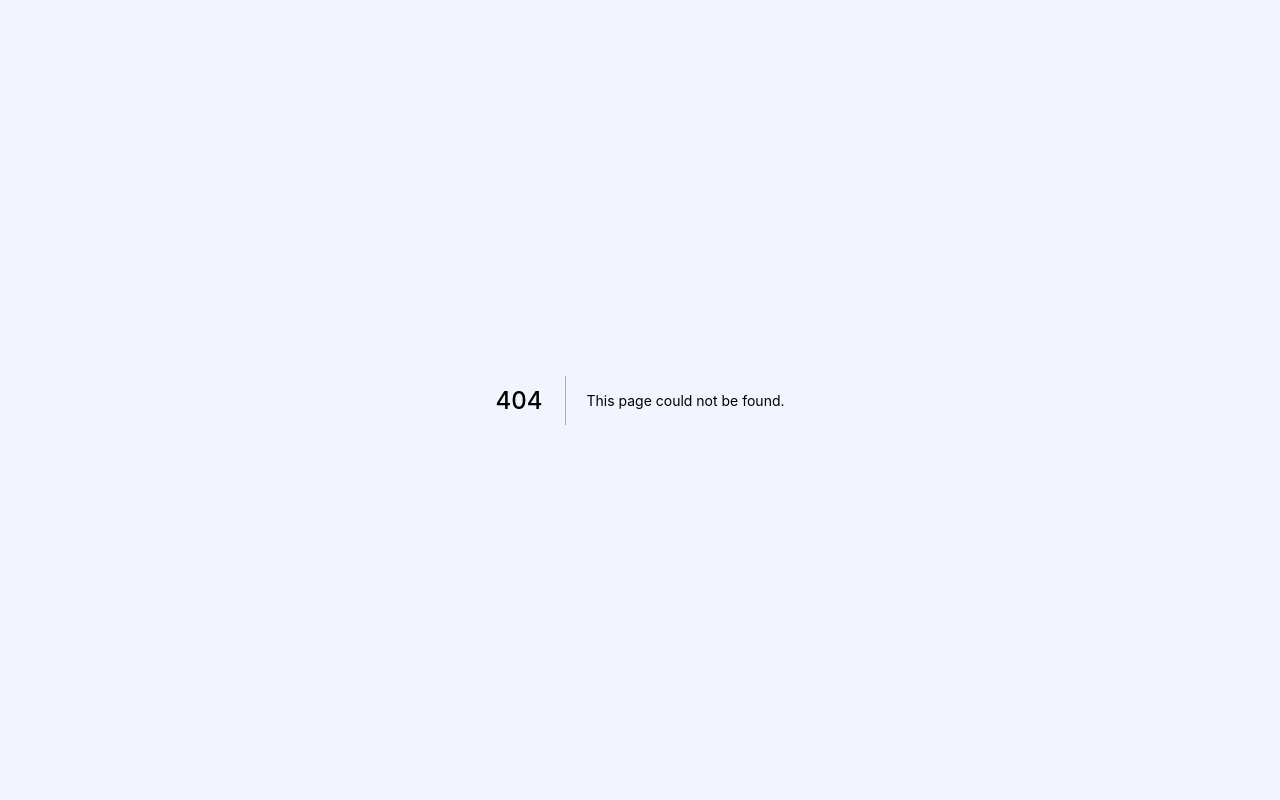
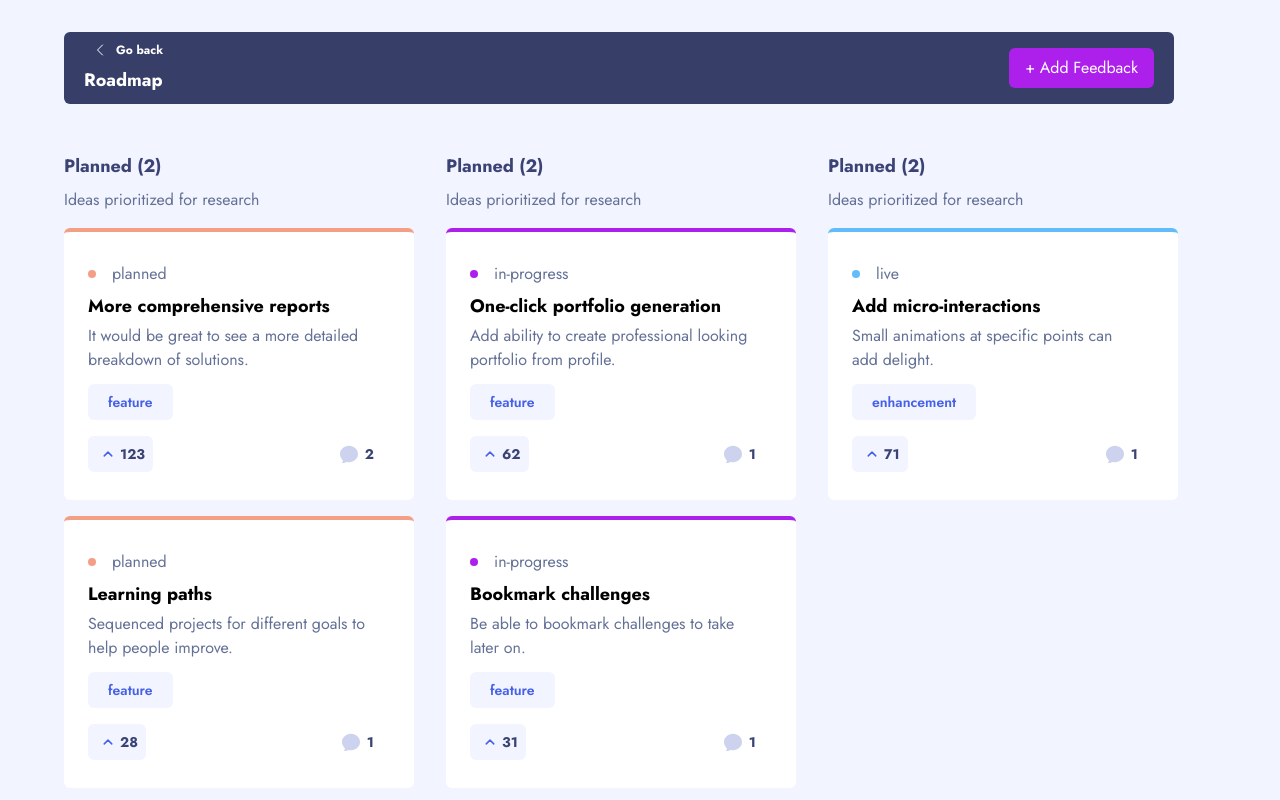
Before and after one commit to Maestro2496/feedback-app, a Next.js app: page /roadmap in a window 1280 px wide. Before the commit this address had no page. Shown: the top 800 px of the page. Built offline with nearby package versions, Linux system fonts and the light colour scheme.

Commit message:
Interactivity upvote

```diff
--- a/components/feedbacks/index.tsx
+++ b/components/feedbacks/index.tsx
@@ -6,7 +6,7 @@ import {useRouter} from "next/router";
 import Link from "next/link";
 import {Formik, Form, Field} from "formik";
 import {useDispatch} from "react-redux";
-import {replyToComment} from "../../store/features/productRequests";
+import {addComment, replyToComment} from "../../store/features/productRequests";
 import data from "../../data.json";
 import {useAppDispatch} from "../../store/hooks";
 type Reply = {
@@ -120,10 +120,24 @@ const Reply = ({
     </div>
   );
 };
-const CommentWithoutReply = ({comment, feedBackId}: {comment: Comment; feedBackId: number}) => {
+const CommentWithoutReply = ({
+  comment,
+  feedBackId,
+  lastElement,
+}: {
+  comment: Comment;
+  feedBackId: number;
+  lastElement: boolean;
+}) => {
   const [showReplyBox, setShowReplyBox] = useState(false);
+  const dispatch = useAppDispatch();
   return (
-    <div className="flex space-x-6  px-2 py-6  border-b border-b-gray-300">
+    <div
+      className={clsx(
+        "flex space-x-6  px-2 py-6 w-full",
+        !lastElement && " border-b border-b-gray-300 "
+      )}
+    >
       <div className="flex flex-col items-center space-y-6 ">
         <div className="w-fit h-fit">
           <Image
@@ -151,17 +165,40 @@ const CommentWithoutReply = ({comment, feedBackId}: {comment: Comment; feedBackI
         </div>
         <div className="w-full ">
           <p className="text-medium-grey">{comment.content}</p>
-          <div
+          <Formik
+            initialValues={{content: ""}}
+            onSubmit={(values) => {
+              dispatch(
+                replyToComment({
+                  feedBackId,
+                  commentId: comment.id,
+                  content: values.content,
+                  replyingTo: comment.user.name,
+                  user: data.currentUser,
+                })
+              );
+              setShowReplyBox(false);
+            }}
+          >
+            <Form
               className={clsx(
                 "justify-between w-full mt-6 transform transition-all duration-300 ",
                 showReplyBox ? "flex" : "hidden"
               )}
             >
-            <textarea className="w-[80%] h-[5rem] bg-very-light-blue rounded-md focus:outline-none p-4" />
-            <button className="h-1/2 bg-simple-purple text-white py-2 px-3 rounded-md">
+              <Field
+                name="content"
+                component="textarea"
+                className="w-[80%] h-[5rem] bg-very-light-blue rounded-md focus:outline-none p-4"
+              />
+              <button
+                type="submit"
+                className="h-1/2 bg-simple-purple text-white py-2 px-3 rounded-md"
+              >
                 Post Reply
               </button>
-          </div>
+            </Form>
+          </Formik>
         </div>
       </div>
     </div>
@@ -173,7 +210,7 @@ const CommentWithReply = ({comment, feedBackId}: {comment: Comment; feedBackId:
   const [height, setHeight] = useState(0);
 
   return (
-    <div className="flex space-x-6 mt-4  p-2  ">
+    <div className="flex space-x-6 mt-4  p-2 w-full ">
       <div className="flex flex-col items-center space-y-6 ">
         <div className="w-fit h-fit">
           <Image
@@ -192,7 +229,7 @@ const CommentWithReply = ({comment, feedBackId}: {comment: Comment; feedBackId:
           className=" bg-gray-300 rounded-md  w-[1px]"
         />
       </div>
-      <div className="flex flex-col space-y-4 justify-center items-center">
+      <div className="flex flex-col space-y-4 justify-center items-center w-[90%]">
         <div className="flex justify-between items-center w-full">
           <div>
             <h2 className="text-slate-blue font-bold">{comment.user.name}</h2>
@@ -205,7 +242,7 @@ const CommentWithReply = ({comment, feedBackId}: {comment: Comment; feedBackId:
             Reply
           </button>
         </div>
-        <div>
+        <div className="w-full">
           <p className="text-medium-grey">{comment.content}</p>
           <Formik
             initialValues={{content: ""}}
@@ -246,10 +283,11 @@ const CommentWithReply = ({comment, feedBackId}: {comment: Comment; feedBackId:
             ref={(e) => {
               if (e) setHeight(e.getBoundingClientRect().height);
             }}
+            className="w-[112%] "
           >
             {comment.replies.map((reply) => (
               <Reply
-                key={reply.replyingTo}
+                key={`${Math.random() * 100}`}
                 reply={reply}
                 feedBackId={feedBackId}
                 commentId={comment.id}
@@ -266,12 +304,17 @@ const Comments = ({comments, feedBackId}: {comments: Comment[]; feedBackId: numb
     <section className="rounded-md bg-white px-8 py-3">
       <h1 className="text-slate-blue font-bold text-lg">{comments.length} comments</h1>
       <>
-        {comments.map((comment) => {
+        {comments.map((comment, index) => {
           if (comment.replies) {
             return <CommentWithReply key={comment.id} comment={comment} feedBackId={feedBackId} />;
           } else {
             return (
-              <CommentWithoutReply key={comment.id} comment={comment} feedBackId={feedBackId} />
+              <CommentWithoutReply
+                key={comment.id}
+                comment={comment}
+                feedBackId={feedBackId}
+                lastElement={index === comments.length - 1}
+              />
             );
           }
         })}
@@ -282,6 +325,7 @@ const Comments = ({comments, feedBackId}: {comments: Comment[]; feedBackId: numb
 
 export default function FeedBackDetails({feedBack}: {feedBack: FeedBackDetails}) {
   const router = useRouter();
+  const dispatch = useAppDispatch();
   const infos = useMemo(() => {
     if (feedBack) return feedBack;
     return;
@@ -323,17 +367,36 @@ export default function FeedBackDetails({feedBack}: {feedBack: FeedBackDetails})
         category={category}
       />
       <Comments comments={comments} feedBackId={id} />
-      <div className="bg-white px-4 py-6 rounded-md flex flex-col space-y-3 items-center justify-center">
+      <Formik
+        initialValues={{content: ""}}
+        onSubmit={({content}) => {
+          dispatch(
+            addComment({
+              feedBackId: id,
+              content,
+              user: data.currentUser,
+            })
+          );
+        }}
+      >
+        {() => (
+          <Form className="bg-white px-4 py-6 rounded-md flex flex-col space-y-3 items-center justify-center">
             <h2 className="text-left w-full text-slate-blue text-lg font-bold">Add comment</h2>
-        <textarea
+            <Field
+              name="content"
+              component="textarea"
               className="w-full h-[5rem] bg-very-light-blue rounded-md focus:outline-none p-4"
               placeholder="Type your comment here"
             />
             <div className="w-full flex justify-between items-center">
               <p className="text-medium-grey">250 characters left</p>
-          <button className="text-white bg-simple-purple px-4 py-2 rounded-md">Post comment</button>
+              <button type="submit" className="text-white bg-simple-purple px-4 py-2 rounded-md">
+                Post comment
+              </button>
             </div>
-      </div>
+          </Form>
+        )}
+      </Formik>
     </div>
   );
 }
--- a/components/roadmap/index.tsx
+++ b/components/roadmap/index.tsx
@@ -1,3 +1,7 @@
+import {useAppDispatch, useAppSelector} from "../../store/hooks";
+import React, {useMemo} from "react";
+import clsx from "clsx";
+import {upVote} from "../../store/features/productRequests";
 function Header() {
   return (
     <div className="bg-[#373F68] h-[4.5rem] rounded-md flex items-center justify-between space-x-7 px-5">
@@ -23,24 +27,65 @@ function Header() {
   );
 }
 
-function Box() {
+function Box({
+  status,
+  title,
+  description,
+  upvotes,
+  commmentsLength,
+  category,
+  id,
+}: {
+  status: string;
+  title: string;
+  description: string;
+  upvotes: number;
+  commmentsLength: number;
+  category: string;
+  id: number;
+}) {
+  const dispatch = useAppDispatch();
   return (
-    <div className="w-[21.875rem] h-[17rem] bg-white mt-2 p-6 rounded-md border-t-4 border-t-light-orange">
+    <div
+      className={clsx(
+        "w-[21.875rem] h-[17rem] bg-white mt-2 p-6 rounded-md border-t-4",
+
+        status === "planned"
+          ? " border-t-light-orange"
+          : status === "in-progress"
+          ? " border-t-simple-purple"
+          : status === "live"
+          ? " border-t-sky-blue"
+          : ""
+      )}
+    >
       <div className="w-[17.875rem] flex items-center justify-start space-x-4 py-1.5 ">
-        <div className="w-2 h-2 rounded-full bg-red-300" />
-        <span className="text-medium-grey">Planned</span>
+        <div
+          className={clsx(
+            "w-2 h-2 rounded-full",
+            status === "planned"
+              ? " bg-light-orange"
+              : status === "in-progress"
+              ? " bg-simple-purple"
+              : status === "live"
+              ? " bg-sky-blue"
+              : ""
+          )}
+        />
+        <span className="text-medium-grey">{status}</span>
       </div>
-      <h2 className="w-[17.875rem ]text-slate-blue font-bold text-lg">
-        More comprehensive reports
-      </h2>
-      <h3 className="w-[17.875rem] text-medium-grey mt-1 ">
-        It would be great to see a more detailed breakdown of solutions.
-      </h3>
+      <h2 className="w-[17.875rem ]text-slate-blue font-bold text-lg">{title}</h2>
+      <h3 className="w-[17.875rem] text-medium-grey mt-1 ">{description}</h3>
       <div className=" mt-3 text-[0.825rem] inline-block items-center rounded-md bg-very-light-blue px-5 py-2 text-sm font-semibold text-simple-blue">
-        Feature
+        {category}
       </div>
       <div className="w-[17.875rem] flex justify-between items-center mt-4 ">
-        <div className=" rounded-md flex p-2 h-fit justify-between items-center bg-very-light-blue ">
+        <button
+          onClick={() => {
+            dispatch(upVote({feedBackId: id}));
+          }}
+          className=" rounded-md flex p-2 h-fit justify-between items-center bg-very-light-blue "
+        >
           <svg
             xmlns="http://www.w3.org/2000/svg"
             fill="none"
@@ -50,8 +95,8 @@ function Box() {
           >
             <path strokeLinecap="round" strokeLinejoin="round" d="M4.5 15.75l7.5-7.5 7.5 7.5" />
           </svg>
-          <span className="inline-flex text-slate-blue font-bold text-sm">112</span>
-        </div>
+          <span className="inline-flex text-slate-blue font-bold text-sm">{upvotes}</span>
+        </button>
         <div className="flex space-x-1 justify-center items-center">
           <svg
             xmlns="http://www.w3.org/2000/svg"
@@ -67,13 +112,24 @@ function Box() {
               d="M12 20.25c4.97 0 9-3.694 9-8.25s-4.03-8.25-9-8.25S3 7.444 3 12c0 2.104.859 4.023 2.273 5.48.432.447.74 1.04.586 1.641a4.483 4.483 0 01-.923 1.785A5.969 5.969 0 006 21c1.282 0 2.47-.402 3.445-1.087.81.22 1.668.337 2.555.337z"
             />
           </svg>
-          <span className="inline-flex text-slate-blue font-bold text-sm">2</span>
+          <span className="inline-flex text-slate-blue font-bold text-sm">{commmentsLength}</span>
         </div>
       </div>
     </div>
   );
 }
 export default function Roadmap() {
+  const productRequests = useAppSelector((state) => state.productRequests);
+  const planned = useMemo(() => {
+    return productRequests.filter((productRequest) => productRequest.status === "planned");
+  }, [productRequests]);
+  const inProgress = useMemo(() => {
+    return productRequests.filter((productRequest) => productRequest.status === "in-progress");
+  }, [productRequests]);
+
+  const live = useMemo(() => {
+    return productRequests.filter((productRequest) => productRequest.status === "live");
+  }, [productRequests]);
   return (
     <div className="w-[69.375rem]">
       <Header />
@@ -82,27 +138,27 @@ export default function Roadmap() {
           <h2 className="text-slate-blue font-bold text-lg ">Planned (2)</h2>
           <h3 className="text-medium-grey">Ideas prioritized for research</h3>
           <div className="flex flex-col space-y-4 items-center justify-center">
-            <Box />
-            <Box />
-            <Box />
+            {planned.map((element) => (
+              <Box key={element.id} {...element} commmentsLength={element.comments.length} />
+            ))}
           </div>
         </div>
         <div className="flex flex-col space-y-2">
           <h2 className="text-slate-blue font-bold text-lg ">Planned (2)</h2>
           <h3 className="text-medium-grey">Ideas prioritized for research</h3>
           <div className="flex flex-col space-y-4 items-center justify-center">
-            <Box />
-            <Box />
-            <Box />
+            {inProgress.map((element) => (
+              <Box key={element.id} {...element} commmentsLength={element.comments.length} />
+            ))}
           </div>
         </div>
         <div className="flex flex-col space-y-2">
           <h2 className="text-slate-blue font-bold text-lg ">Planned (2)</h2>
           <h3 className="text-medium-grey">Ideas prioritized for research</h3>
           <div className="flex flex-col space-y-4 items-center justify-center">
-            <Box />
-            <Box />
-            <Box />
+            {live.map((element) => (
+              <Box key={element.id} {...element} commmentsLength={element.comments.length} />
+            ))}
           </div>
         </div>
       </div>
--- a/components/suggestions/Suggestion.tsx
+++ b/components/suggestions/Suggestion.tsx
@@ -1,5 +1,7 @@
 import Link from "next/link";
 import React from "react";
+import {upVote} from "../../store/features/productRequests";
+import {useAppDispatch} from "../../store/hooks";
 
 <svg
   xmlns="http://www.w3.org/2000/svg"
@@ -17,10 +19,19 @@ import React from "react";
 </svg>;
 
 export default function Suggestion({title, description, upvotes, comments, category, id}) {
+  const dispatch = useAppDispatch();
   return (
-    <Link passHref href={`/feedback/${id}`}>
     <div className="cursor-pointer bg-white w-full flex space-x-10 px-8 py-8 h-[9.4rem] rounded-md shadow-md">
-        <div className="h-1/2 rounded-md flex flex-col space-y-1 justify-start items-center bg-very-light-blue ">
+      <button
+        onClick={() => {
+          dispatch(
+            upVote({
+              feedBackId: id,
+            })
+          );
+        }}
+        className="h-1/2 rounded-md flex flex-col space-y-1 justify-start items-center bg-very-light-blue "
+      >
         <svg
           xmlns="http://www.w3.org/2000/svg"
           fill="none"
@@ -31,9 +42,12 @@ export default function Suggestion({title, description, upvotes, comments, categ
           <path strokeLinecap="round" strokeLinejoin="round" d="M4.5 15.75l7.5-7.5 7.5 7.5" />
         </svg>
         <span className="inline-flex text-slate-blue font-bold text-sm">{upvotes}</span>
-        </div>
+      </button>
       <div className="space-y-2 flex-1">
-          <h2 className="font-bold text-slate-blue">{title}</h2>
+        <Link href={`/feedback/${id}`}>
+          <a className="font-bold text-slate-blue">{title}</a>
+        </Link>
+
         <p className="text-medium-grey ">{description}</p>
         <span className="inline-flex items-center rounded-md bg-very-light-blue px-5 py-2 text-sm font-medium text-simple-blue">
           {category}
@@ -57,6 +71,5 @@ export default function Suggestion({title, description, upvotes, comments, categ
         <span className="inline-flex text-slate-blue font-bold text-sm">{comments.length}</span>
       </div>
     </div>
-    </Link>
   );
 }
--- /dev/null
+++ b/pages/roadmap.tsx
@@ -0,0 +1,10 @@
+import React from "react";
+import Roadmap from "../components/roadmap";
+
+export default function RoadMapPage() {
+  return (
+    <div className="max-w-6xl mx-auto my-8">
+      <Roadmap />
+    </div>
+  );
+}
--- a/store/features/productRequests.ts
+++ b/store/features/productRequests.ts
@@ -67,13 +67,51 @@ const productRequestSlice = createSlice({
       const feedBack = productRequests.find((productRequest) => productRequest.id === feedBackId);
 
       const comment = feedBack.comments.find((comment) => comment.id === commentId);
-      comment.replies.push({
+      if (comment.replies) {
+        comment.replies.push({
+          content,
+          replyingTo,
+          user,
+        });
+      } else {
+        comment.replies = [];
+        comment.replies.push({
+          content,
+          replyingTo,
+          user,
+        });
+      }
+    },
+    addComment: (
+      productRequests,
+      action: PayloadAction<{
+        feedBackId: number;
+        content: string;
+        user: {
+          image: string;
+          name: string;
+          username: string;
+        };
+      }>
+    ) => {
+      const {feedBackId, content, user} = action.payload;
+      const commentLength = productRequests
+        .map((productRequest) => productRequest.comments)
+        .flat().length;
+      const feedBack = productRequests.find((productRequest) => productRequest.id === feedBackId);
+      feedBack.comments.push({
+        id: commentLength + 1,
         content,
-        replyingTo,
         user,
       });
     },
+    upVote: (productRequests, action: PayloadAction<{feedBackId: number}>) => {
+      const {feedBackId} = action.payload;
+      const feedBack = productRequests.find((productRequest) => productRequest.id === feedBackId);
+      feedBack.upvotes++;
+    },
   },
 });
-export const {addFeedBack, editFeedBack, deleteFeedBack, replyToComment} = productRequestSlice.actions;
+export const {addFeedBack, editFeedBack, deleteFeedBack, replyToComment, addComment, upVote} =
+  productRequestSlice.actions;
 export default productRequestSlice.reducer;
```
Lines whose indentation alone changed are shown as unchanged.
